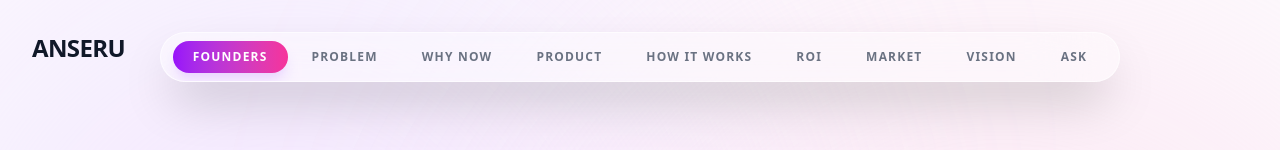
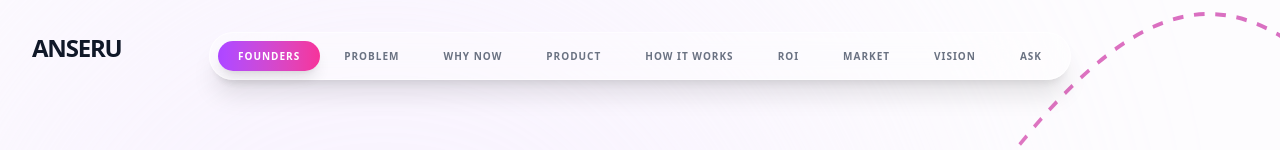
Before and after one commit to udayrshankar/Anseru, a React (Vite) app: page /investors in a window 1280 px wide. Shown: the top 150 px of the page. Built offline with nearby package versions, Linux system fonts and the light colour scheme.

Commit message:
visual changes

```diff
--- a/src/components/investors/Slide3.tsx
+++ b/src/components/investors/Slide3.tsx
@@ -34,14 +34,6 @@ export default function Slide3() {
 
       {/* ---------- MAIN CONTENT ---------- */}
       <div className="relative w-full max-w-6xl flex-1 flex items-center">
-
-        {/* Vertical evolution spine */}
-        <div className="absolute left-1/2 top-6 bottom-6 w-px
-          bg-gradient-to-b from-transparent via-gray-300/70 to-transparent" />
-
-        {/* Nodes */}
-        <div className="absolute left-1/2 top-[22%] -translate-x-1/2 w-2 h-2 rounded-full bg-gray-300" />
-        <div className="absolute left-1/2 bottom-[22%] -translate-x-1/2 w-2 h-2 rounded-full bg-violet-400" />
 
         <div className="w-full flex gap-16 items-center relative z-10">
 
--- a/src/pages/Investors.tsx
+++ b/src/pages/Investors.tsx
@@ -1,5 +1,5 @@
 import { useRef, useEffect, useState } from "react";
-import { motion, useScroll, useSpring, useTransform } from "framer-motion";
+import { motion, AnimatePresence, useScroll, useSpring, useTransform } from "framer-motion";
 
 import Slide1 from "../components/investors/Slide1";
 import Slide2 from "../components/investors/Slide2";
@@ -10,32 +10,13 @@ import Slide6 from "../components/investors/Slide6";
 import Slide7 from "../components/investors/Slide7";
 import Slide8 from "../components/investors/Slide8";
 import Slide9 from "../components/investors/Slide9";
-
-const SLIDES = [Slide1, Slide2, Slide3, Slide4, Slide5, Slide6, Slide7, Slide8, Slide9];
-const TOTAL_SLIDES = SLIDES.length;
+const TOTAL_SLIDES = 9;
 const TABS = ["Founders", "Problem", "Why Now", "Product", "How It Works", "ROI", "Market", "Vision", "Ask"];
 
 export default function Investors() {
   const scrollContainerRef = useRef<HTMLDivElement>(null);
   const [currentSlide, setCurrentSlide] = useState(0);
   const isScrolling = useRef(false);
-
-  // --- MOTION MAGIC ---
-  const { scrollXProgress } = useScroll({ container: scrollContainerRef });
-
-  // Smoothing the scroll progress for the dashed line
-  const smoothProgress = useSpring(scrollXProgress, {
-    stiffness: 70,
-    damping: 20,
-    restDelta: 0.001
-  });
-
-  // Dynamic Background Colors based on scroll
-  const background = useTransform(
-    scrollXProgress,
-    [0, 0.5, 1],
-    ["#FDFCFE", "#F5F3FF", "#FFF1F2"]
-  );
 
   const scrollToSlide = (index: number) => {
     if (index < 0 || index >= TOTAL_SLIDES) return;
@@ -51,148 +32,112 @@ export default function Investors() {
   useEffect(() => {
     const container = scrollContainerRef.current;
     if (!container) return;
-
     const handleWheel = (evt: WheelEvent) => {
       if (isScrolling.current) return;
       if (Math.abs(evt.deltaY) > Math.abs(evt.deltaX)) {
         evt.preventDefault();
         if (Math.abs(evt.deltaY) > 30) {
             isScrolling.current = true;
-          if (evt.deltaY > 0) {
-            if (currentSlide < TOTAL_SLIDES - 1) scrollToSlide(currentSlide + 1);
-          } else {
-            if (currentSlide > 0) scrollToSlide(currentSlide - 1);
-          }
+            if (evt.deltaY > 0) { if (currentSlide < TOTAL_SLIDES - 1) scrollToSlide(currentSlide + 1); }
+            else { if (currentSlide > 0) scrollToSlide(currentSlide - 1); }
             setTimeout(() => { isScrolling.current = false; }, 1000);
         }
       }
     };
-
     container.addEventListener("wheel", handleWheel, { passive: false });
     return () => container.removeEventListener("wheel", handleWheel);
   }, [currentSlide]);
 
   return (
-    <motion.div
-      style={{ backgroundColor: background }}
-      className="w-full h-screen overflow-hidden relative font-sans selection:bg-pink-200"
-    >
+    <div className="w-full h-screen overflow-hidden bg-[#FDFCFE] relative font-sans selection:bg-pink-200">
 
-      {/* --- ANIMATED DASHED SCROLL-PATH --- */}
-      <div className="absolute inset-0 z-0 pointer-events-none opacity-40">
-        <svg width="100%" height="100%" viewBox="0 0 1000 1000" preserveAspectRatio="none">
-          {/* Background Track */}
-          <path
-            d="M -100 500 C 200 100, 400 900, 1100 500"
-            fill="transparent"
-            stroke="#E9D5FF"
+      {/* --- SCROLLYTELLING DASHED LINE --- */}
+      <div className="absolute inset-0 z-0 pointer-events-none opacity-80">
+        <svg width="100%" height="100%" viewBox="0 0 1440 800" fill="none" preserveAspectRatio="none">
+          <motion.path
+            d="M-50 400
+         C 300 100, 700 700, 1100 200
+         S 1500 400, 1900 100
+         S 2300 500, 2700 300
+         S 3100 700, 3500 500
+         S 3900 900, 4300 700
+         S 4700 1000, 5100 800"
+            stroke="url(#gradient)"
             strokeWidth="4"
             strokeDasharray="12 12"
-          />
-          {/* Animated "Drawing" Line */}
-          <motion.path
-            d="M -100 500 C 200 100, 400 900, 1100 500"
-            fill="transparent"
-            stroke="url(#deck-gradient)"
-            strokeWidth="6"
-            strokeDasharray="12 12"
-            style={{ pathLength: smoothProgress }}
+            animate={{
+                strokeDashoffset: [0, -100],
+                x: -currentSlide * 400 // Moves line as you scroll
+            }}
+            transition={{
+                strokeDashoffset: { duration: 10, repeat: Infinity, ease: "linear" },
+                x: { duration: 1, ease: [0.22, 1, 0.36, 1] }
+            }}
           />
           <defs>
-            <linearGradient id="deck-gradient" x1="0%" y1="0%" x2="100%" y2="0%">
-              <stop offset="0%" stopColor="#A855F7" />
-              <stop offset="100%" stopColor="#EC4899" />
+            <linearGradient id="gradient" x1="0" y1="0" x2="1" y2="0">
+              <stop offset="0%" stopColor="#EC4899" />
+              <stop offset="100%" stopColor="#8B5CF6" />
             </linearGradient>
           </defs>
         </svg>
       </div>
 
-      {/* --- FLOATING AMBIENCE BLOBS --- */}
-      <div className="absolute inset-0 pointer-events-none z-0">
+      {/* --- DYNAMIC BLOBS --- */}
+      <div className="absolute inset-0 z-0 pointer-events-none">
           <motion.div
             animate={{
-            x: [0, 50, 0],
-            y: [0, 30, 0],
-            scale: [1, 1.1, 1]
+                backgroundColor: currentSlide % 2 === 0 ? '#F3E8FF' : '#FCE7F3',
+                scale: [1, 1.1, 1],
+                x: currentSlide * 50
             }}
-          transition={{ duration: 15, repeat: Infinity, ease: "linear" }}
-          className="absolute top-[-10%] left-[-10%] w-[60vw] h-[60vw] rounded-full blur-[140px] bg-purple-200/50 mix-blend-multiply"
-        />
-        <motion.div
-          animate={{
-            x: [0, -40, 0],
-            y: [0, -60, 0],
-            scale: [1, 1.2, 1]
-          }}
-          transition={{ duration: 20, repeat: Infinity, ease: "linear" }}
-          className="absolute bottom-[-10%] right-[-10%] w-[60vw] h-[60vw] rounded-full blur-[140px] bg-pink-200/50 mix-blend-multiply"
+            className="absolute top-[-20%] left-[-10%] w-[80vw] h-[80vw] rounded-full blur-[140px] opacity-40 transition-colors duration-1000"
           />
       </div>
 
-      {/* --- LOGO --- */}
-      <motion.a
-        initial={{ opacity: 0, x: -20 }}
-        animate={{ opacity: 1, x: 0 }}
-        href="/"
-        className="fixed top-8 left-8 z-50 font-onest text-2xl font-bold text-gray-900 tracking-tight hover:opacity-70 transition-opacity"
+      <a href="/" className="fixed top-8 left-8 z-50 font-bold text-2xl tracking-tighter text-gray-900">ANSERU</a>
+
+      <main ref={scrollContainerRef} className="w-full h-screen overflow-x-hidden flex scrollbar-hide relative z-10">
+        {[Slide1, Slide2, Slide3, Slide4, Slide5, Slide6, Slide7, Slide8, Slide9].map((SlideComponent, idx) => (
+          <div key={idx} className="min-w-full h-full flex flex-col justify-center">
+            <AnimatePresence mode="wait">
+              {currentSlide === idx && (
+                <motion.div
+                  initial={{ opacity: 0, y: 30, scale: 0.98, filter: "blur(10px)" }}
+                  animate={{ opacity: 1, y: 0, scale: 1, filter: "blur(0px)" }}
+                  exit={{ opacity: 0, y: -30, scale: 0.98, filter: "blur(10px)" }}
+                  transition={{ duration: 0.7, ease: [0.22, 1, 0.36, 1] }}
+                  className="h-full w-full flex items-center justify-center"
                 >
-        ANSERU
-      </motion.a>
-
-      {/* --- MAIN SCROLL CONTAINER --- */}
-      <main
-        ref={scrollContainerRef}
-        className="w-full h-screen overflow-x-hidden flex scrollbar-hide relative z-10"
-        style={{ scrollBehavior: 'smooth' }}
-      >
-        {SLIDES.map((Slide, index) => (
-          <div key={index} className="min-w-full h-full flex flex-col justify-center items-center">
-            <motion.div
-              initial={{ opacity: 0, scale: 0.95, y: 30 }}
-              whileInView={{ opacity: 1, scale: 1, y: 0 }}
-              exit={{ opacity: 0, scale: 0.95, y: -30 }}
-              transition={{ duration: 0.8, ease: [0.16, 1, 0.3, 1] }}
-              className="w-full max-w-6xl h-[70vh] flex items-center justify-center p-8"
-            >
-              <Slide />
+                  <SlideComponent />
                 </motion.div>
+              )}
+            </AnimatePresence>
           </div>
         ))}
       </main>
 
-      {/* --- INTERACTIVE TABS --- */}
-      <nav className="absolute top-8 left-0 right-0 z-40 flex justify-center pointer-events-none">
-        <motion.div
-          initial={{ y: -50, opacity: 0 }}
-          animate={{ y: 0, opacity: 1 }}
-          className="bg-white/40 backdrop-blur-2xl px-3 py-2 rounded-full border border-white/60 shadow-2xl flex gap-1 pointer-events-auto overflow-x-auto max-w-[90vw] scrollbar-hide"
-        >
-          {TABS.map((tab, i) => {
-            const isActive = i === currentSlide;
-            return (
+      {/* --- FLOATING TABS --- */}
+      <div className="absolute top-8 left-0 right-0 z-40 flex justify-center">
+          <div className="bg-white/40 backdrop-blur-2xl px-2 py-2 rounded-full border border-white/60 shadow-xl flex gap-1">
+                {TABS.map((tab, i) => (
                     <button
                         key={i}
                         onClick={() => scrollToSlide(i)}
-                className="relative px-5 py-2 rounded-full text-[10px] md:text-xs font-bold uppercase tracking-widest transition-colors duration-300 whitespace-nowrap outline-none"
+                        className="relative px-5 py-2 rounded-full text-[10px] font-bold uppercase tracking-widest transition-colors duration-300"
                     >
-                <span className={`relative z-10 ${isActive ? 'text-white' : 'text-gray-500 hover:text-purple-600'}`}>
-                  {tab}
-                </span>
-                {isActive && (
+                        {i === currentSlide && (
                             <motion.div
-                    layoutId="active-pill"
-                    className="absolute inset-0 bg-gradient-to-r from-purple-600 to-pink-500 rounded-full shadow-lg shadow-purple-200"
-                    transition={{ type: "spring", stiffness: 380, damping: 30 }}
+                                layoutId="activeTab"
+                                className="absolute inset-0 bg-gradient-to-r from-purple-500 to-pink-500 rounded-full -z-10 shadow-lg"
+                                transition={{ type: "spring", bounce: 0.2, duration: 0.6 }}
                             />
                         )}
+                        <span className={i === currentSlide ? 'text-white' : 'text-gray-500'}>{tab}</span>
                     </button>
-            );
-          })}
-        </motion.div>
-      </nav>
-
-
-      <style>{`.scrollbar-hide::-webkit-scrollbar { display: none; }`}</style>
-    </motion.div>
+                ))}
+          </div>
+      </div>
+    </div>
   );
 }
```
Also changed, not shown: src/components/investors/Slide5.tsx (+62 -64 lines). Lines whose indentation alone changed are shown as unchanged.
